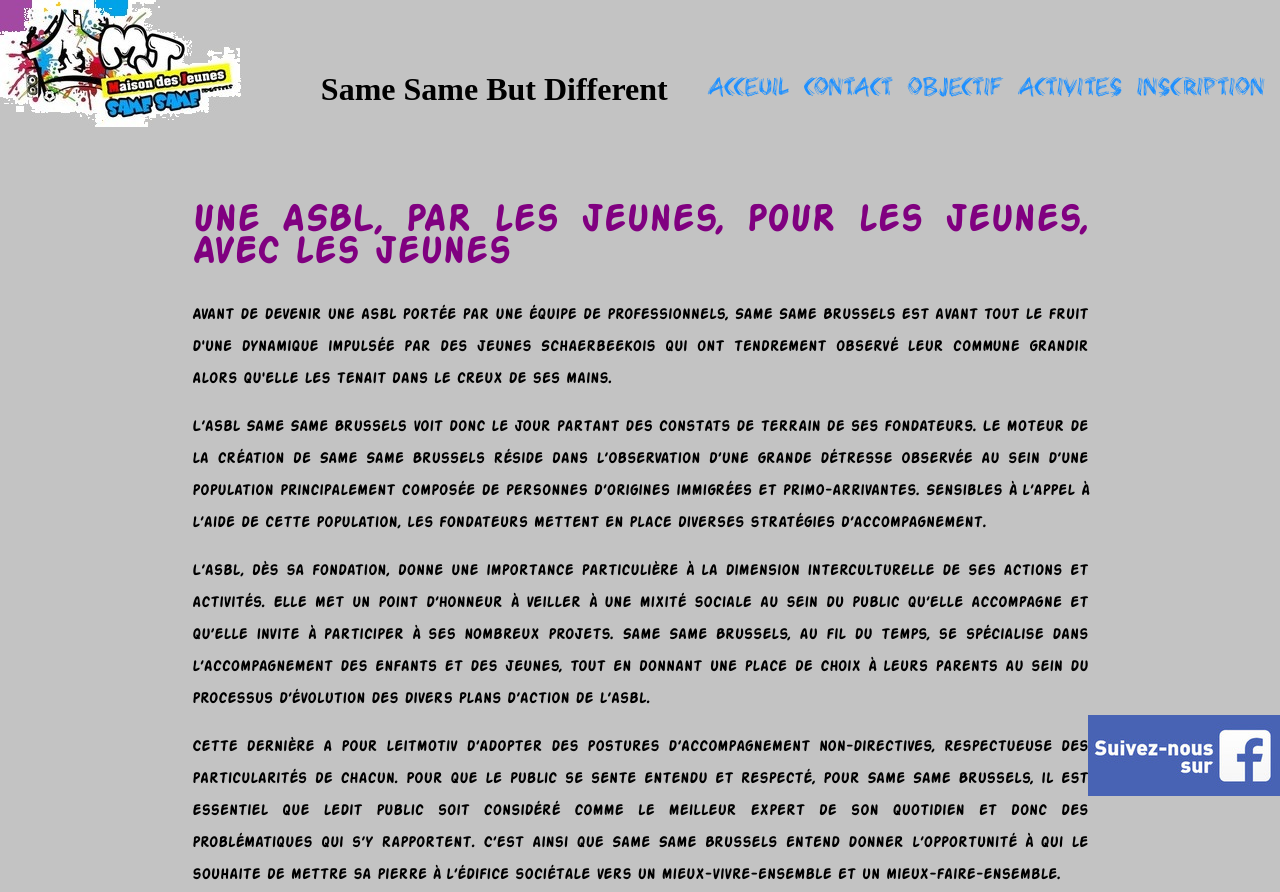
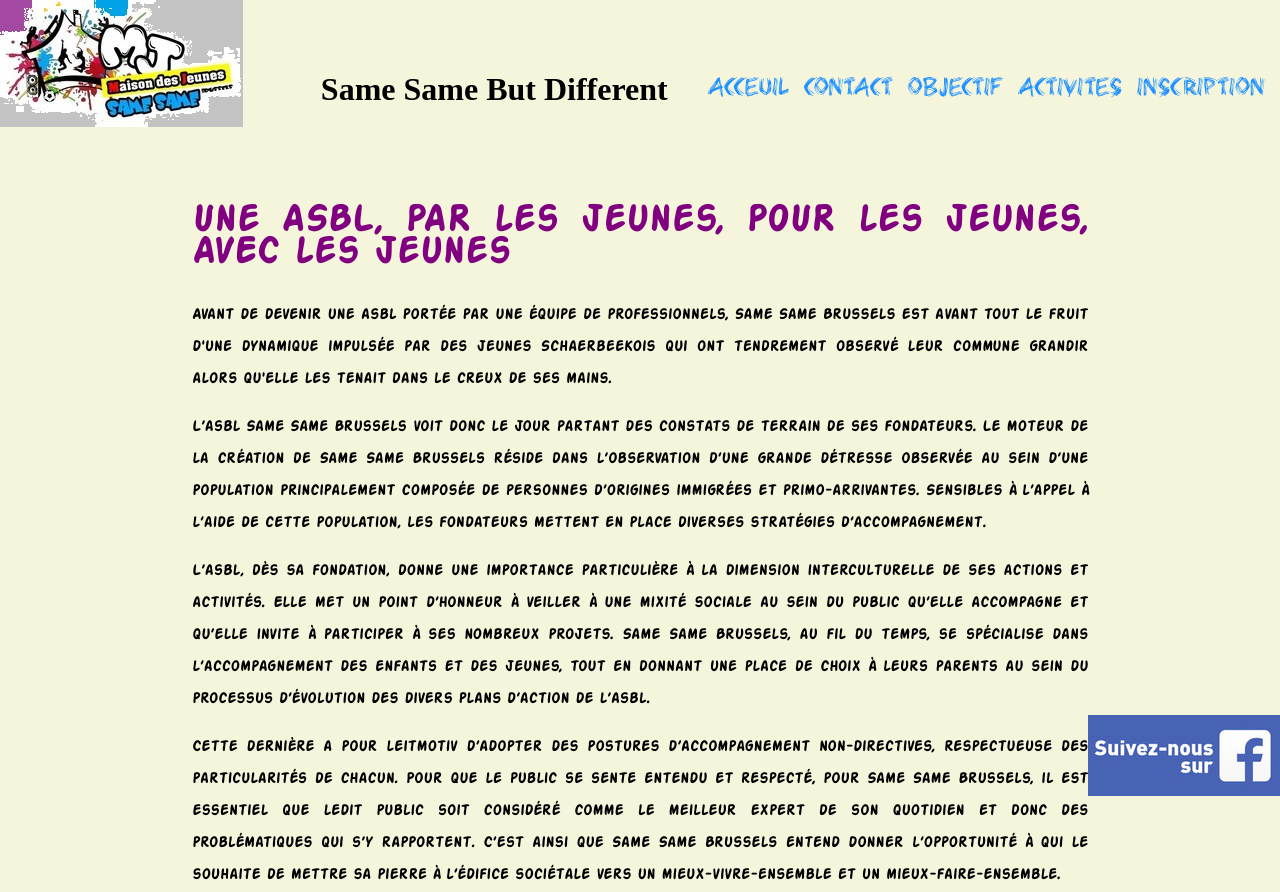
Before and after one commit to MohamedAmine23/ProjetSamesame, a plain HTML site: page index.html in a window 1280 px wide. Shown: the top 892 px of the page. Drawn offline with Linux system fonts and the light colour scheme; files whose address does not match are found by name; a web font is replaced by a local one.

Commit message:
changing background color

```diff
--- a/css/samestyle.css
+++ b/css/samestyle.css
@@ -36,7 +36,7 @@
 
 body
 {
-	background-color:rgb(195,195,195);
+	background-color:beige;
 	width: 70%;
 	margin:auto;
 	overflow:auto;
@@ -53,7 +53,7 @@ header
 	flex-direction: row;
 	justify-content: space-between;
     align-items: flex-end;
-    background-color:rgb(195,195,195);
+   background-color:beige;
     width: 100%;
     height: 140px;
 
```
